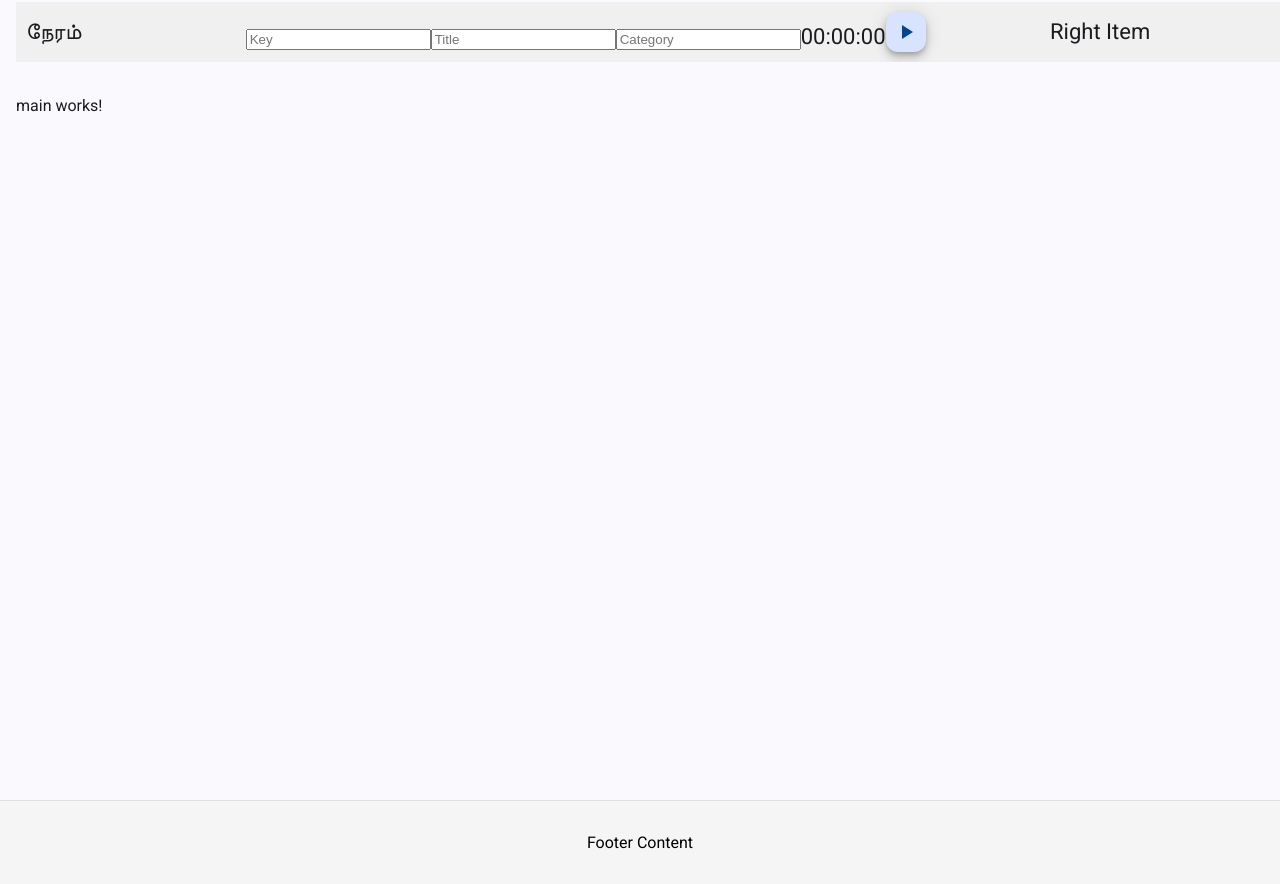
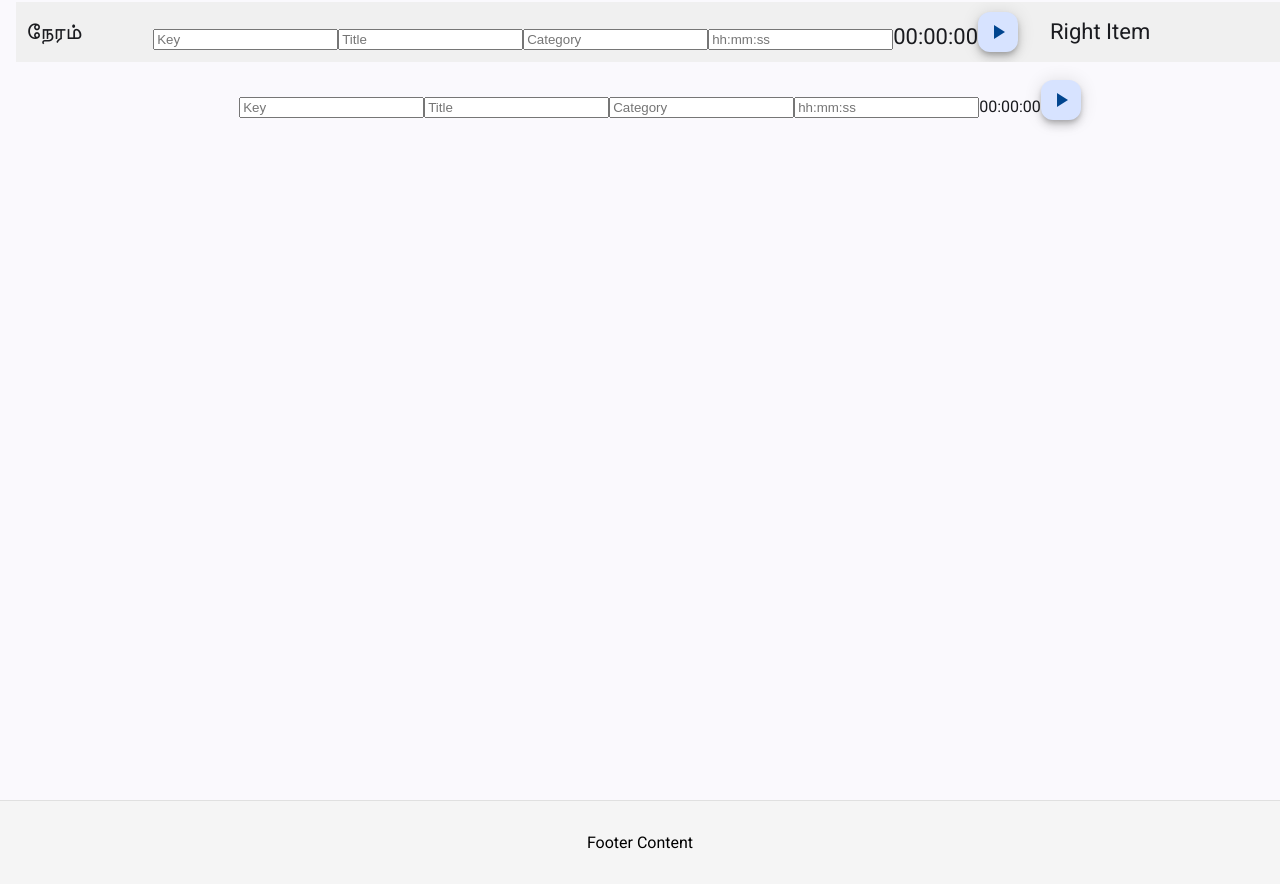
Before and after one commit to sathishid/neram, an Angular app: page / in a window 1280 px wide. Shown: the top 884 px of the page. Built offline with nearby package versions, Linux system fonts and the light colour scheme.

Commit message:
instroduced the start time in job

```diff
--- a/src/app/components/a-job/a-job.component.html
+++ b/src/app/components/a-job/a-job.component.html
@@ -21,7 +21,10 @@
             }
         </mat-autocomplete>
 
-        <label>{{ time | date:'HH:mm:ss' }}</label>
+        <!-- Timer edit box -->
+        <input type="text" placeholder="hh:mm:ss" formControlName="timerControl" matInput (blur)="onTimerBlur()">
+
+        <label>{{ endTime | date:'HH:mm:ss' }}</label>
         <button mat-mini-fab aria-label="Start/Stop" (click)="toggleTimer()">
             <mat-icon>{{ isRunning ? 'stop' : 'play_arrow' }}</mat-icon>
           </button>
--- a/src/app/components/a-job/a-job.component.ts
+++ b/src/app/components/a-job/a-job.component.ts
@@ -27,9 +27,10 @@ export class AJobComponent implements OnInit {
   keyControl: FormControl;
   titleControl: FormControl;
   categoryControl: FormControl;
+  timerControl: FormControl;
   currentJob : Job;
 
-  time: Date = new Date(0, 0, 0, 0, 0, 0); // Initialize time to 00:00:00
+  endTime: Date = new Date(0, 0, 0, 0, 0, 0); // Initialize time to 00:00:00
   interval: any;
   isRunning: boolean = false; // Track whether the timer is running
 
@@ -55,12 +56,14 @@ export class AJobComponent implements OnInit {
     this.keyControl = new FormControl('');
     this.titleControl = new FormControl('');
     this.categoryControl = new FormControl('');
+    this.timerControl = new FormControl('');
     this.headerFormGroup = this.fb.group({
       keyControl: this.keyControl,
       titleControl: this.titleControl,
-      categoryControl: this.categoryControl
+      categoryControl: this.categoryControl,
+      timerControl: this.timerControl
     });
-    this.time = new Date(0, 0, 0, 0, 0, 0);
+    this.endTime = new Date(0, 0, 0, 0, 0, 0);
   }
 
   ngOnInit() {
@@ -95,6 +98,8 @@ export class AJobComponent implements OnInit {
         map(value => typeof value === 'string' ? value : value.name),
         map(value => this.__taskCategoryFilter(value))
       )
+
+
   }
 
   private _taskKeyFilter(value: string): Job[] {
@@ -142,10 +147,10 @@ export class AJobComponent implements OnInit {
 
   startTask() {
     this.isRunning = true; // Set the timer state to running
-    this.time = new Date(0, 0, 0, 0, 0, 0); // Reset time to 00:00:00
+    this.endTime = new Date(0, 0, 0, 0, 0, 0); // Reset time to 00:00:00
     this.interval = setInterval(() => {
       // Create a new Date object to trigger change detection
-      this.time = new Date(this.time.getTime() + 1000); // Add 1 second
+      this.endTime = new Date(this.endTime.getTime() + 1000); // Add 1 second
     }, 1000); // Update every 1000ms (1 second)
   }
 
@@ -156,4 +161,18 @@ export class AJobComponent implements OnInit {
       this.interval = null; // Clear the interval reference
     }
   }
+
+  onTimerBlur() {
+    const value = this.timerControl.value;
+    if (value && value.length === 6) {
+      this.timerControl.setValue(this.formatTime(value));
+    }
+  }
+
+  formatTime(value: string): string {
+    const hours = value.substring(0, 2);
+    const minutes = value.substring(2, 4);
+    const seconds = value.substring(4, 6);
+    return `${hours}:${minutes}:${seconds}`;
+  }
 }
--- a/src/app/components/main/main.component.html
+++ b/src/app/components/main/main.component.html
@@ -1 +1 @@
-<p>main works!</p>
+<a-job/>
--- a/src/app/components/main/main.component.ts
+++ b/src/app/components/main/main.component.ts
@@ -1,8 +1,9 @@
 import { Component } from '@angular/core';
+import { AJobComponent } from "../a-job/a-job.component";
 
 @Component({
   selector: 'app-main',
-  imports: [],
+  imports: [AJobComponent],
   templateUrl: './main.component.html',
   styleUrl: './main.component.scss'
 })
```
